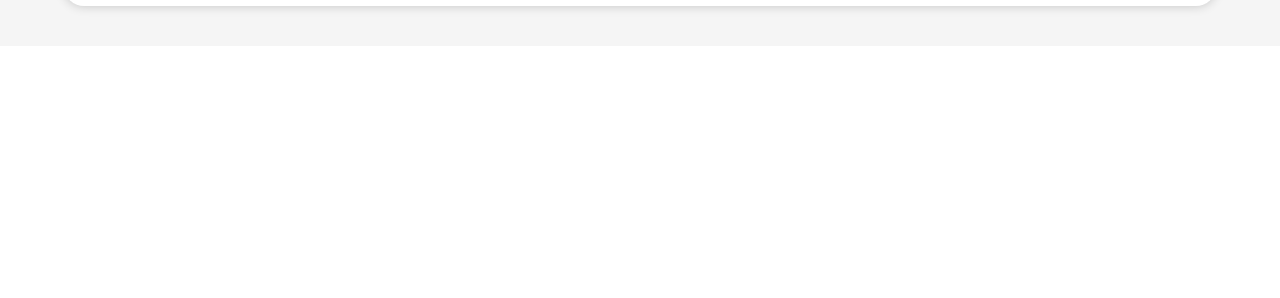
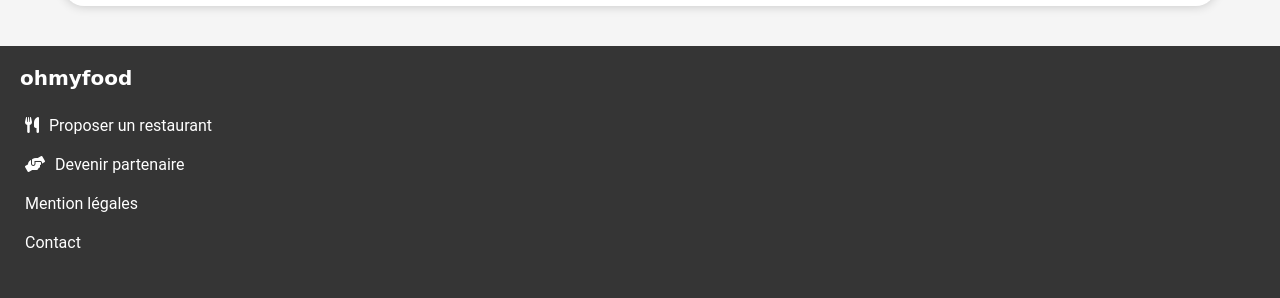
Before and after one commit to aissetousacko/AissetouSacko_3_01032022.github.io, a website: page index.html in a window 1280 px wide. Shown: the part 2072-2370 px from the top of the page. Before the commit the page ends 2118 px from the top, so only its background shows below. Drawn offline with Linux system fonts and the light colour scheme; a web font is replaced by a local one.

Commit message:
Adding footer

```diff
--- a/index.html
+++ b/index.html
@@ -131,8 +131,17 @@
                 </div>
             </div>
         </section>
+    </main>
 
-
-    </main>
+    <!-- Footer -->
+    <footer>
+        <h1>ohmyfood</h1>
+        <ul>
+            <li><i class="fa-solid fa-utensils"></i>Proposer un restaurant</li>
+            <li><i class="fa-solid fa-handshake-angle"></i>Devenir partenaire</li>
+            <li>Mention légales</li>
+            <li>Contact</li>
+        </ul>
+    </footer>
 </body>
 </html>
--- /dev/null
+++ b/sass/layouts/_footer.scss
@@ -0,0 +1,21 @@
+footer {
+    background-color: $color-lightdark;
+    color: $color-white;
+    padding: 20px;
+    h1 {
+        margin: auto;
+        font-size: 20px;
+    }
+    ul {
+        list-style: none;
+        padding-left: 0;
+        li {
+            margin: 0;
+            padding: 10px 5px;
+            i {
+                margin-right: 10px;
+            }
+        }
+    }
+
+}
--- a/sass/main.scss
+++ b/sass/main.scss
@@ -7,5 +7,6 @@
 @import "./components/buttons";
 
 @import "./layouts/header";
+@import "./layouts/footer";
 
 @import "./pages/home";
--- a/sass/utils/_variables.scss
+++ b/sass/utils/_variables.scss
@@ -5,5 +5,6 @@
 $color-white: #fff;
 $color-grey: #F5F5F5;
 $color-darkgrey: lighten(black, 40%);
+$color-lightdark: #353535;
 
 $box-shadow: 0px 0px 11px rgba(0, 0, 0, 0.20);
```
Also changed, not shown: public/css/style.css, 1 other file.
